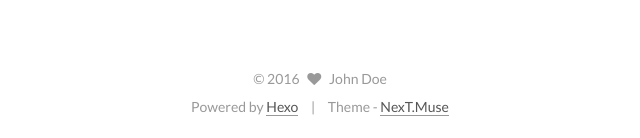
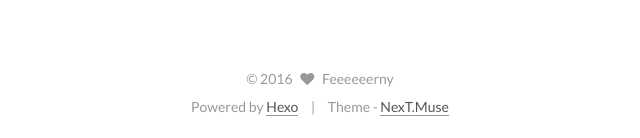
Before and after one commit to Feeeeeerny/Feeeeeerny.github.io, a plain HTML site: page archives/index.html in a window 1280 px wide. Shown: the part 659-797 px from the top of the page, 320-960 px from the left. Drawn offline with Linux system fonts and the light colour scheme.

Commit message:
Site updated: 2016-04-07 10:03:40

```diff
--- a/archives/index.html
+++ b/archives/index.html
@@ -273,8 +273,8 @@
         <div class="site-author motion-element" itemprop="author" itemscope itemtype="http://schema.org/Person">
           <img class="site-author-image" itemprop="image"
                src="/images/default_avatar.jpg"
-               alt="John Doe" />
-          <p class="site-author-name" itemprop="name">John Doe</p>
+               alt="Feeeeeerny" />
+          <p class="site-author-name" itemprop="name">Feeeeeerny</p>
           <p class="site-description motion-element" itemprop="description"></p>
         </div>
         <nav class="site-state motion-element">
@@ -325,7 +325,7 @@
   <span class="with-love">
     <i class="fa fa-heart"></i>
   </span>
-  <span class="author" itemprop="copyrightHolder">John Doe</span>
+  <span class="author" itemprop="copyrightHolder">Feeeeeerny</span>
 </div>
 
 <div class="powered-by">
```
Also changed, not shown: 2016/03/25/iOS-启动流程/index.html (+3 -3 lines), archives/2016/03/index.html (+3 -3 lines), archives/2016/index.html (+3 -3 lines), index.html (+3 -3 lines).
